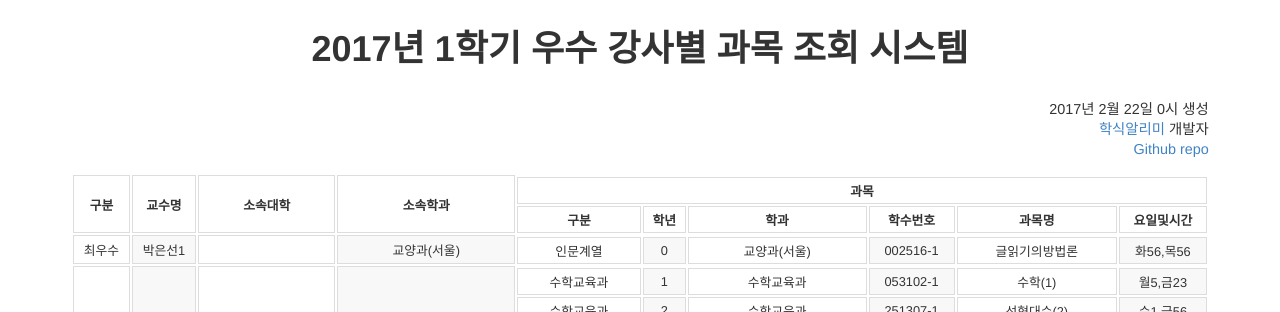
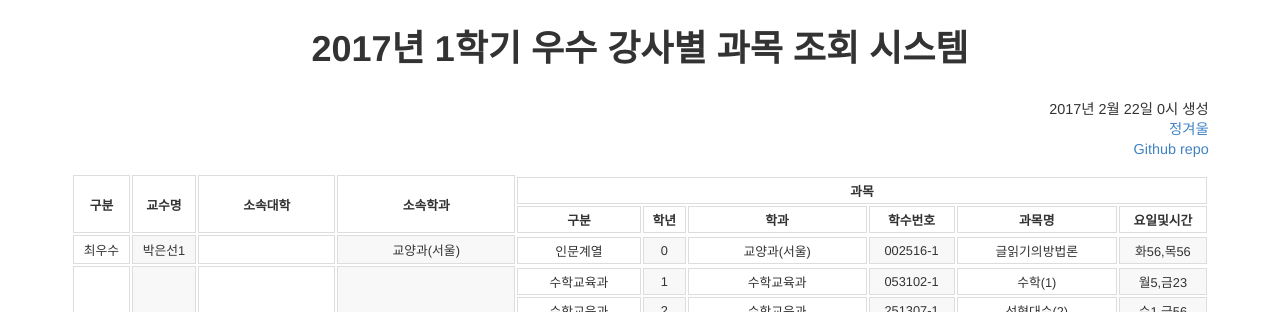
Before and after one commit to winterjung/JungWinter.github.io, a Jekyll site: the page project/best_subject.html, which Jekyll copies as it is, in a window 1280 px wide. Shown: the top 312 px of the page. Built offline with Jekyll 4.4.1, drawn with Linux system fonts in a browser that asks for light colours.

Commit message:
Update best_subject.html

```diff
--- a/project/best_subject.html
+++ b/project/best_subject.html
@@ -7,7 +7,7 @@
         <h1>2017년 1학기 우수 강사별 과목 조회 시스템</h1>
         <p>
             2017년 2월 22일 0시 생성<br />
-            <a href="https://github.com/JungWinter/HongikFood">학식알리미</a> 개발자<br />
+            <a href="http://winterj.me">정겨울</a><br />
             <a href="https://github.com/JungWinter/HongikBestSubject">Github repo</a><br />
         </p>
         <table>
```
